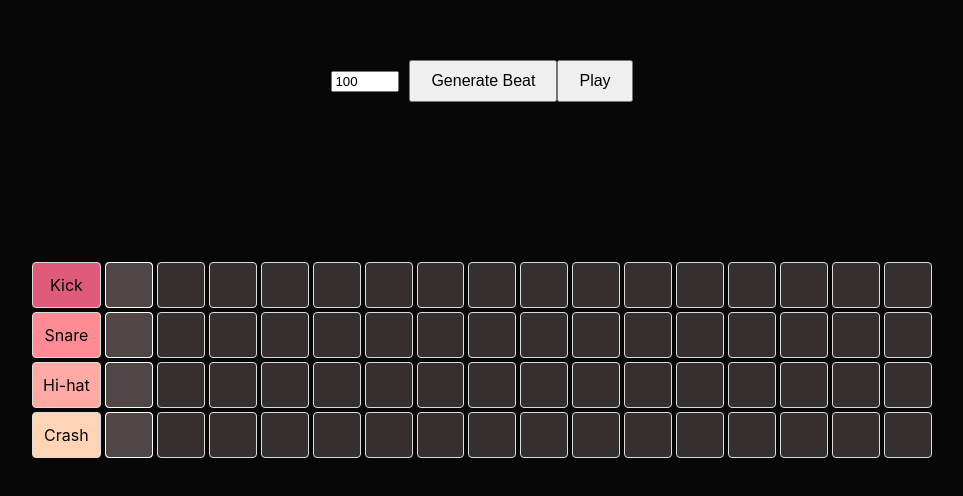
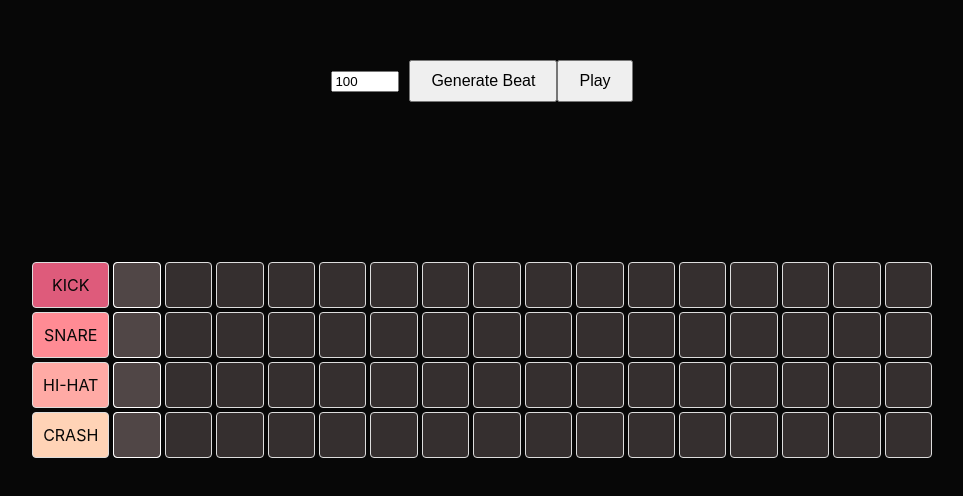
Before and after one commit to jaredami/djenterator, a React (Vite) app: page / in a window 1280 px wide. Shown: the top 496 px of the page, without its empty margins (158-1121 px from the left). Built offline with nearby package versions, Linux system fonts and the light colour scheme.

Commit message:
Make labels uppercase

```diff
--- a/src/components/InstrumentRow.tsx
+++ b/src/components/InstrumentRow.tsx
@@ -14,7 +14,7 @@ const InstrumentRow: FC<InstrumentRowProps> = ({
   toggleBeat,
 }) => (
   <div className="instrument-row">
-    <div className="label">{instrumentName}</div>
+    <div className="label">{instrumentName.toUpperCase()}</div>
     {beats.map((beat, index) => (
       <div
         key={index}
```
